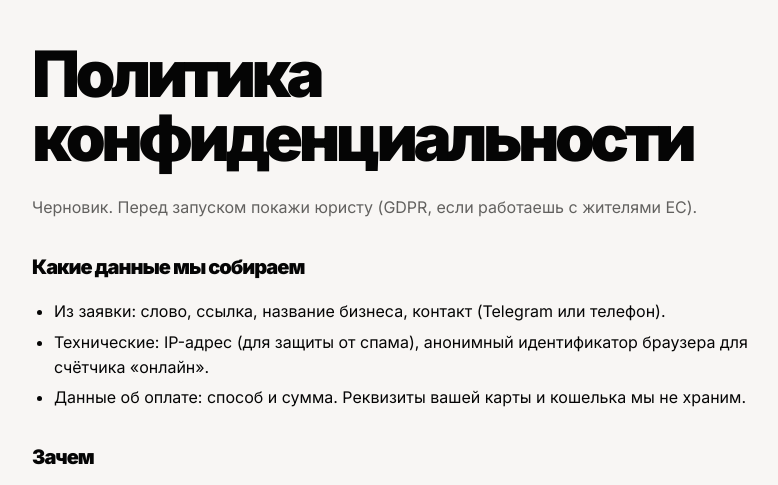
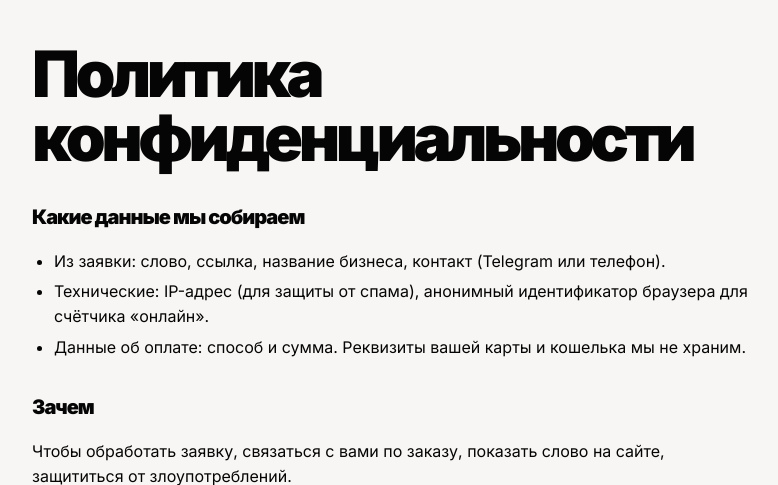
Before and after one commit to plagaceroes-source/Telegram, a FastAPI app: page /privacy in a window 1280 px wide. Shown: the part 138-623 px from the top of the page, without its empty margins (248-1026 px from the left). Run offline with FastAPI, Linux system fonts and the light colour scheme.

Commit message:
wordsite: убрана пометка «Черновик» из политики и оферты
Co-Authored-By: Claude Sonnet 5.5 <noreply@anthropic.com>
Claude-Session: https://claude.ai/code/session_016ntzj5x2MaNcdrYFFvRtT4

```diff
--- a/wordsite/app/templates/offer.html
+++ b/wordsite/app/templates/offer.html
@@ -3,7 +3,6 @@
 {% block main %}
 <article class="narrow prose">
   <h1>Публичная оферта</h1>
-  <p class="muted">Черновик. Перед запуском покажи юристу и впиши реквизиты.</p>
   <h2>1. Стороны и предмет</h2>
   <p>{{ cfg.OPERATOR_NAME }} (далее «Исполнитель») предлагает любому лицу («Заказчик») услугу по размещению одного слова или фразы со ссылкой на главной странице сайта {{ cfg.SITE_URL }} (далее «Услуга») на условиях этой оферты и <a href="/rules">Правил</a>.</p>
   <h2>2. Акцепт</h2>
--- a/wordsite/app/templates/privacy.html
+++ b/wordsite/app/templates/privacy.html
@@ -3,7 +3,6 @@
 {% block main %}
 <article class="narrow prose">
   <h1>Политика конфиденциальности</h1>
-  <p class="muted">Черновик. Перед запуском покажи юристу (GDPR, если работаешь с жителями ЕС).</p>
   <h2>Какие данные мы собираем</h2>
   <ul>
     <li>Из заявки: слово, ссылка, название бизнеса, контакт (Telegram или телефон).</li>
```
